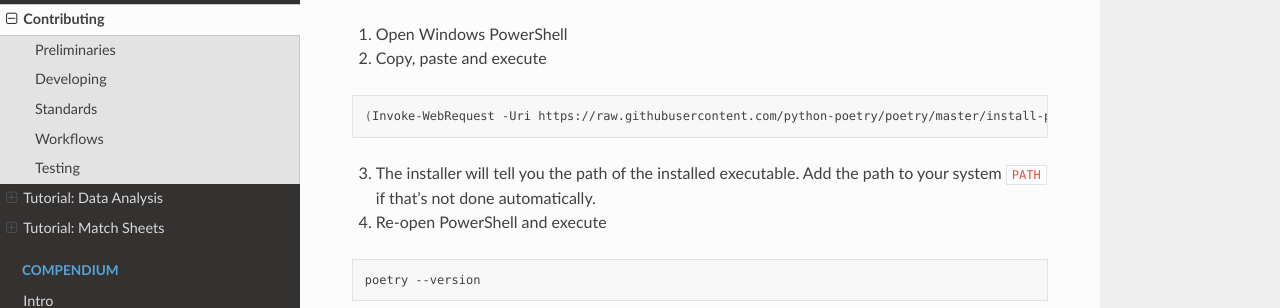
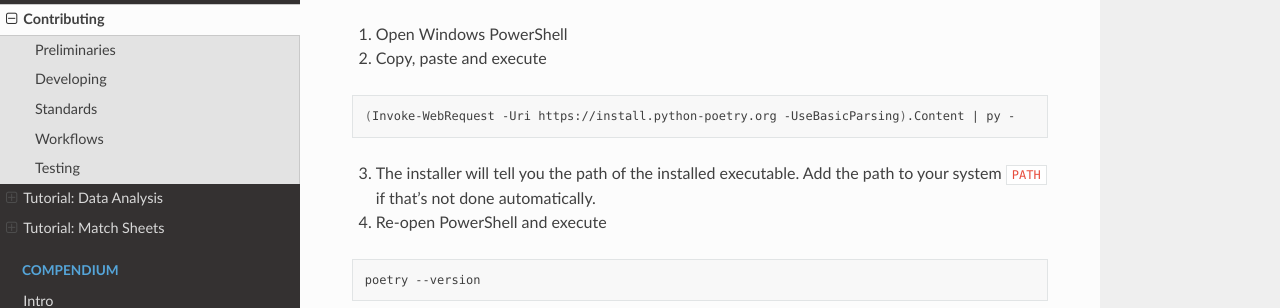
Before and after one commit to floodlight-sports/floodlight, a Sphinx documentation site: the page built from docs/source/guides/contrib_manual.rst, in a window 1280 px wide and 900 px high, scrolled down 1347 px. Shown: the part 151-459 px from the top of the window. Built offline with Sphinx 7.4.7 and the Read the Docs theme 2.0.0, drawn with Linux system fonts in a browser that asks for light colours; some of the changed lines change nothing that is shown.

Commit message:
docs: fix poetry install command (#133)

```diff
--- a/docs/source/guides/contrib_manual.rst
+++ b/docs/source/guides/contrib_manual.rst
@@ -45,7 +45,7 @@ Poetry requires a system-wide installation that's different on Windows and MacOS
 
 .. code-block:: shell
 
-    (Invoke-WebRequest -Uri https://raw.githubusercontent.com/python-poetry/poetry/master/install-poetry.py -UseBasicParsing).Content | python -
+    (Invoke-WebRequest -Uri https://install.python-poetry.org -UseBasicParsing).Content | py -
 
 
 3. The installer will tell you the path of the installed executable. Add the path to your system ``PATH`` if that's not done automatically.
```
